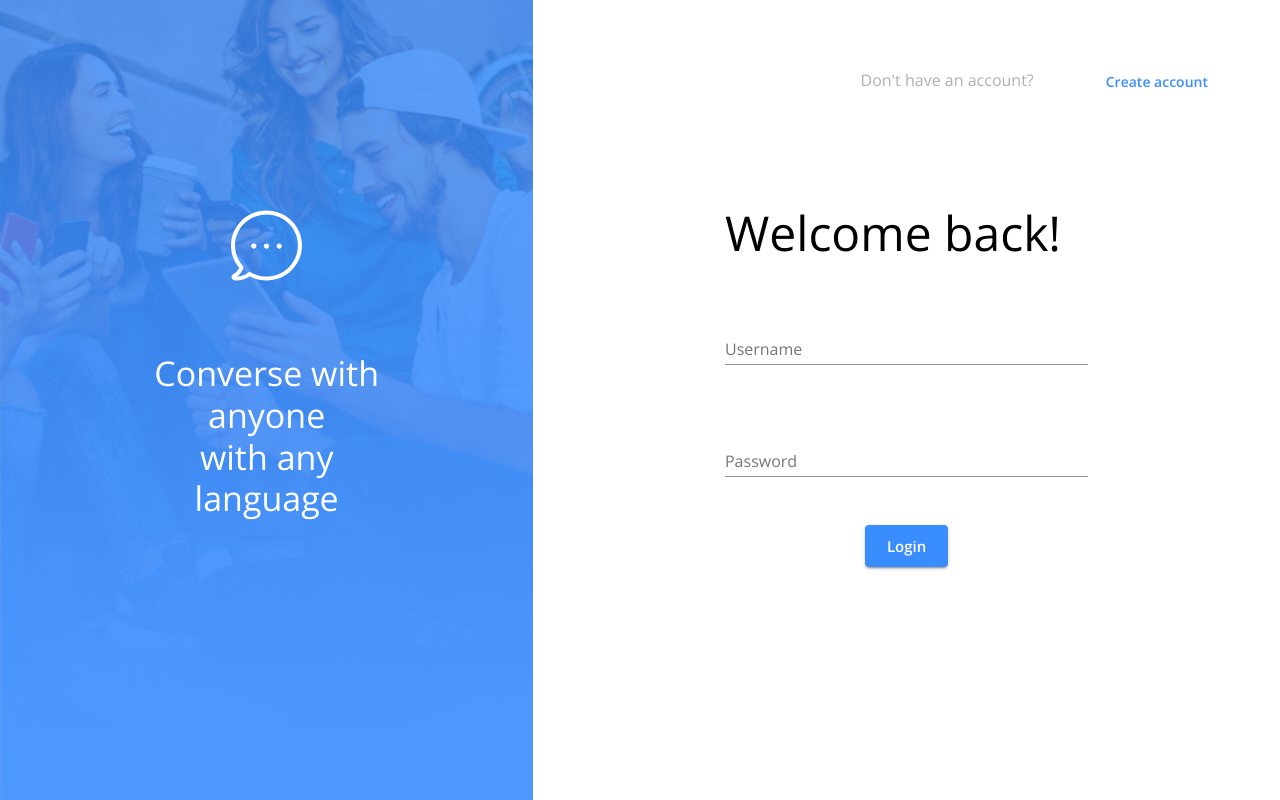
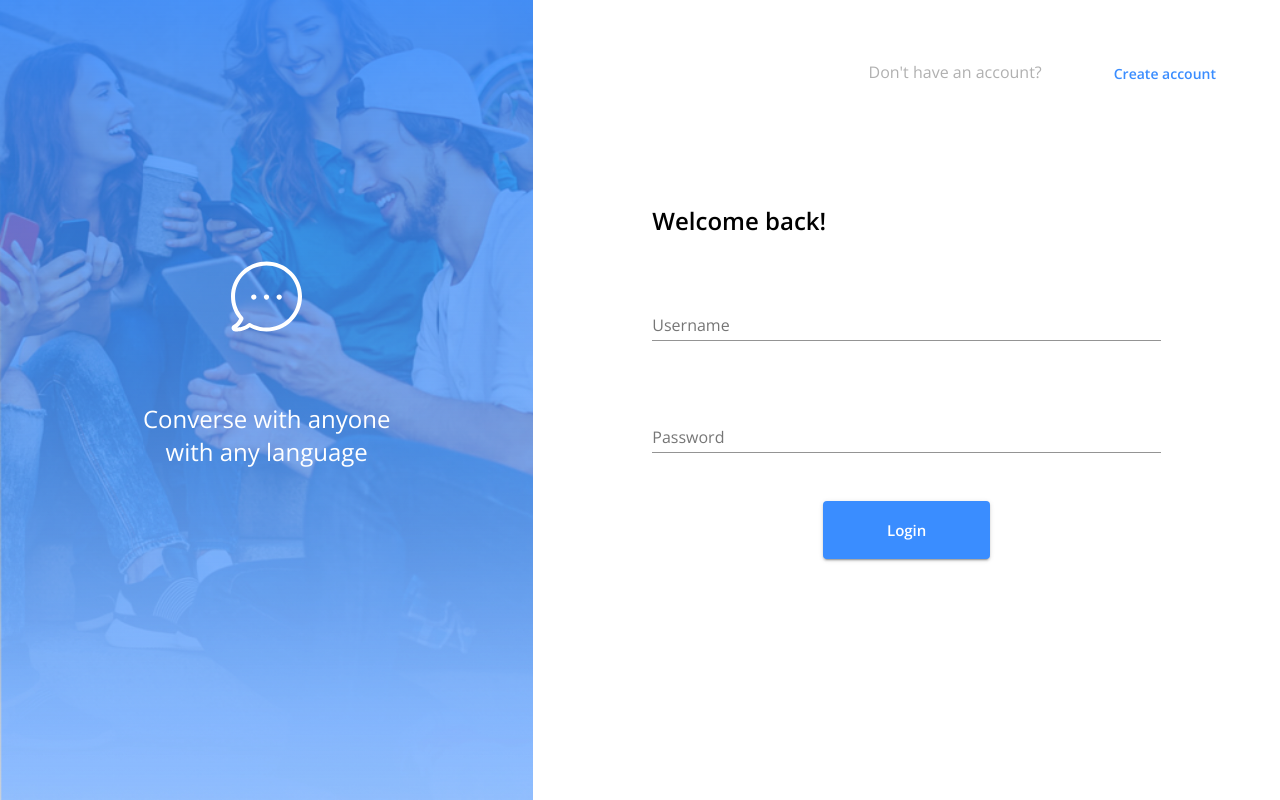
Before and after one commit to theDanielTo/messenger-2621, a React (Create React App) app in the folder client/: page /login in a window 1280 px wide. Built offline with nearby package versions, Linux system fonts and the light colour scheme; no server answers.

Commit message:
Created a SideBanner component. Adjust gradient on banner image. Adjust widths of login inputs, padding on links at the top of login page, padding on login button.

```diff
--- a/client/src/Login.js
+++ b/client/src/Login.js
@@ -4,37 +4,19 @@ import { Redirect, useHistory } from "react-router-dom";
 import { connect } from "react-redux";
 import {
   Grid,
+  Box,
   Typography,
   Button,
   FormControl,
   TextField,
 } from "@material-ui/core";
+import { SideBanner } from "./components/Authentication/index";
 import { login } from "./store/utils/thunkCreators";
 
 const useStyles = makeStyles(() => ({
   root: {
     height: "100vh",
     width: "100%"
-  },
-  bannerImage: {
-    height: "100%",
-    background: "linear-gradient(to top, rgba(58, 141, 255, .80), rgba(58, 141, 255, .80)), url('./assets/bg-img.png') center/cover no-repeat",
-    color: "white"
-  },
-  bannerIcon: {
-    height: "100%",
-    transform: "translateY(-100%)",
-    '@media (max-width:600px)': {
-      height: "50%",
-      transform: "translateY(-50%)"
-    }
-  },
-  bannerText: {
-    padding: '0 8rem',
-    '@media (max-width:600px)': {
-      fontSize: 18,
-      padding: '0 1rem'
-    }
   },
   mainScreen: {
     height: "100%",
@@ -45,7 +27,7 @@ const useStyles = makeStyles(() => ({
     position: "absolute",
     top: 0,
     right: 0,
-    padding: "4rem",
+    padding: "3.5rem",
     '@media (max-width:600px)': {
       width: "50%",
       padding: "0.5rem",
@@ -61,7 +43,7 @@ const useStyles = makeStyles(() => ({
     }
   },
   formContainer: {
-    width: "50%",
+    width: "70%",
     height: "50%",
     '@media (max-width:600px)': {
       width: "100%"
@@ -69,6 +51,7 @@ const useStyles = makeStyles(() => ({
   },
   formHeader: {
     textAlign: "left",
+    fontWeight: "bold",
     '@media (max-width:600px)': {
       fontSize: "1.5em"
     }
@@ -83,6 +66,9 @@ const useStyles = makeStyles(() => ({
   },
   formInput: {
     width: "100%"
+  },
+  loginBtn: {
+    padding: "1rem 4rem"
   }
 }));
 
@@ -107,39 +93,10 @@ const Login = (props) => {
     <Grid container
       className={classes.root}
     >
-      <Grid container item
-        xs={6} md={5}
-        className={classes.bannerImage}
-        direction="column"
-        justifyContent="center"
-        alignItems="center"
-      >
-        <Grid item>
-          <img className={classes.bannerIcon}
-            src="./assets/bubble.svg"
-            alt="bubble"
-          />
-        </Grid>
-        <Grid item>
-          <Typography
-            variant="h4"
-            align="center"
-            className={classes.bannerText}
-          >
-            Converse with anyone
-          </Typography>
-          <Typography
-            variant="h4"
-            align="center"
-            className={classes.bannerText}
-          >
-            with any language
-          </Typography>
-        </Grid>
-      </Grid>
+      <SideBanner />
 
       <Grid container item
-        xs={6} md={7}
+        sm={8} md={7}
         className={classes.mainScreen}
         direction="column"
         justifyContent="center"
@@ -170,7 +127,7 @@ const Login = (props) => {
               className={classes.formElement}
             >
               <Typography
-                variant="h3"
+                variant="h5"
                 className={classes.formHeader}
               >
                 Welcome back!
@@ -216,6 +173,7 @@ const Login = (props) => {
                 variant="contained"
                 size="large"
                 color="primary"
+                className={classes.loginBtn}
               >
                 Login
               </Button>
--- a/client/src/Signup.js
+++ b/client/src/Signup.js
@@ -19,7 +19,7 @@ const useStyles = makeStyles(() => ({
   },
   bannerImage: {
     height: "100%",
-    background: "linear-gradient(to top, rgba(58, 141, 255, .80), rgba(58, 141, 255, .80)), url('./assets/bg-img.png') center/cover no-repeat",
+    background: "linear-gradient(to top, rgba(58, 141, 255, 0.8), rgba(58, 141, 255, .80)), url('./assets/bg-img.png') center/cover no-repeat",
     color: "white"
   },
   bannerIcon: {
--- /dev/null
+++ b/client/src/components/Authentication/SideBanner.js
@@ -0,0 +1,75 @@
+import React from "react";
+import { makeStyles } from "@material-ui/core/styles";
+import { Grid, Box, Typography } from "@material-ui/core";
+
+const useStyles = makeStyles(() => ({
+  root: {
+    height: "100vh",
+    width: "100%"
+  },
+  bannerImage: {
+    height: "100%",
+    background: "linear-gradient(to top, rgba(58, 141, 255, .10), rgba(58, 141, 255, .90)), url('./assets/bg-img.png') center/cover no-repeat",
+    color: "white"
+  },
+  bannerIcon: {
+    height: "100%",
+    transform: "translateY(-100%)",
+    '@media (max-width:600px)': {
+      height: "50%",
+      transform: "translateY(-50%)"
+    }
+  },
+  bannerText: {
+    padding: '0',
+    '@media (max-width:600px)': {
+      fontSize: 18,
+      padding: '0 1rem'
+    }
+  }
+}));
+
+const SideBanner = () => {
+  const classes = useStyles();
+
+  return (
+    <Box container item
+      component={Grid}
+      sx={{
+        '@media (max-width:600px)': {
+          display: "none"
+        }
+      }}
+      sm={4} md={5}
+      className={classes.bannerImage}
+      direction="column"
+      justifyContent="center"
+      alignItems="center"
+    >
+      <Grid item>
+        <img className={classes.bannerIcon}
+          src="./assets/bubble.svg"
+          alt="bubble"
+        />
+      </Grid>
+      <Grid item>
+        <Typography
+          variant="h5"
+          align="center"
+          className={classes.bannerText}
+        >
+          Converse with anyone
+        </Typography>
+        <Typography
+          variant="h5"
+          align="center"
+          className={classes.bannerText}
+        >
+          with any language
+        </Typography>
+      </Grid>
+    </Box>
+  );
+}
+
+export default SideBanner;
--- /dev/null
+++ b/client/src/components/Authentication/index.js
@@ -0,0 +1 @@
+export { default as SideBanner } from "./SideBanner";
```
